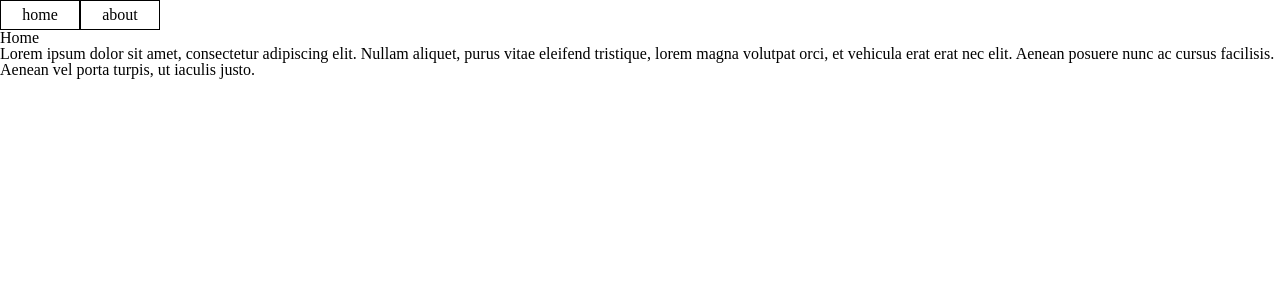
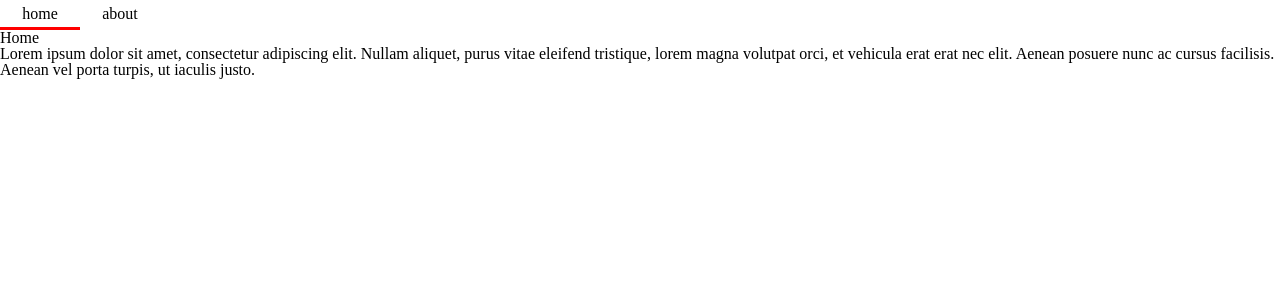
Before and after one commit to raccoon91/dev-raccoon-v2, a React (Create React App) app: page / in a window 1280 px wide. Shown: the top 300 px of the page. Built offline with nearby package versions, Linux system fonts and the light colour scheme.

Commit message:
add react-transition-group

```diff
--- a/src/App.tsx
+++ b/src/App.tsx
@@ -1,20 +1,34 @@
 import React, { FC } from "react";
 import { BrowserRouter as Router, Route, Switch } from "react-router-dom";
+import { CSSTransition, TransitionGroup } from "react-transition-group";
+import styled from "styled-components";
 
-import HomePage from "page/HomePage";
-import AboutPage from "page/AboutPage";
+import Header from "components/Header";
+import Home from "components/Home";
+import About from "components/About";
+
+const AppContainer = styled.div`
+  position: relative;
+`;
 
 const App: FC = () => {
-  const handleChangeRoute = async () => {
-    console.log("hi");
-  };
-
   return (
     <Router>
-      <Route path="/" onChange={handleChangeRoute}>
-        <Route exact path="/" component={HomePage} />
-        <Route exact path="/about" component={AboutPage} />
-      </Route>
+      <Header />
+      <AppContainer>
+        <Route
+          render={({ location }) => (
+            <TransitionGroup>
+              <CSSTransition key={location.key} timeout={500} classNames="change">
+                <Switch>
+                  <Route exact path="/" component={Home} />
+                  <Route exact path="/about" component={About} />
+                </Switch>
+              </CSSTransition>
+            </TransitionGroup>
+          )}
+        />
+      </AppContainer>
     </Router>
   );
 };
--- a/src/components/About.tsx
+++ b/src/components/About.tsx
@@ -1,28 +1,41 @@
 import React, { FC } from "react";
-import styled, { css } from "styled-components";
+import styled from "styled-components";
 
-interface IAboutContainerProps {
-  mount: boolean;
-}
-const AboutContainer = styled.div<IAboutContainerProps>`
-  transform: translateY(10%);
-  opacity: 0;
-  transition: opacity 0.5s, transform 0.5s;
+const AboutContainer = styled.div`
+  position: absolute;
+  top: 0;
+  left: 0;
 
-  ${({ mount }) =>
-    mount &&
-    css`
-      opacity: 1;
-      transform: translateY(0);
-    `}
+  &.change-enter {
+    opacity: 0;
+    transform: translateY(30px);
+    color: red;
+  }
+
+  &.change-enter-active {
+    opacity: 1;
+    transform: translateY(0);
+    transition: opacity 0.5s, transform 0.5s;
+    color: blue;
+  }
+
+  &.change-exit {
+    opacity: 1;
+    transform: translateY(0);
+    color: green;
+  }
+
+  &.change-exit-active {
+    opacity: 0;
+    transform: translateY(30px);
+    transition: opacity 0.3s, transform 0.5s;
+    color: yellow;
+  }
 `;
 
-interface IAboutProps {
-  mount: boolean;
-}
-const About: FC<IAboutProps> = ({ mount }) => {
+const About: FC = () => {
   return (
-    <AboutContainer mount={mount}>
+    <AboutContainer>
       <h1>About</h1>
       <p>
         Donec sit amet augue at enim sollicitudin porta. Praesent finibus ex velit, quis faucibus libero congue et.
--- a/src/components/Header.tsx
+++ b/src/components/Header.tsx
@@ -1,52 +1,47 @@
 import React, { FC } from "react";
 import styled from "styled-components";
-import { useHistory } from "react-router-dom";
+import { NavLink } from "react-router-dom";
 
 const HeaderContainer = styled.header`
   display: flex;
 `;
 
-const HeaderLink = styled.nav`
+const Navigation = styled(NavLink)`
+  position: relative;
   width: 80px;
   height: 30px;
-  border: 1px solid black;
+  color: black;
+  text-decoration: none;
   text-align: center;
   line-height: 28px;
-  cursor: pointer;
-  transition: border-bottom-color 0.5s;
+
+  &::after {
+    content: "";
+    position: absolute;
+    bottom: 0;
+    left: 0;
+    width: 0;
+    height: 3px;
+    background-color: red;
+    transition: width 0.5s;
+  }
 
   &.active {
-    border-bottom-color: red;
+    &::after {
+      width: 100%;
+    }
   }
 `;
 
-interface IHeaderProps {
-  routerChangeEvent: () => void;
-}
-const Header: FC<IHeaderProps> = ({ routerChangeEvent }) => {
-  const history = useHistory();
-  const { pathname } = history.location;
-
-  const onChangeRoute = (e: React.MouseEvent<HTMLDivElement>): void => {
-    const { path } = e.currentTarget.dataset;
-
-    if (path && path !== pathname) {
-      routerChangeEvent();
-
-      setTimeout(() => {
-        history.push(path);
-      }, 500);
-    }
-  };
-
+const Header: FC = () => {
   return (
     <HeaderContainer>
-      <HeaderLink data-path="/" onClick={onChangeRoute}>
+      <Navigation exact to="/" activeClassName="active">
         home
-      </HeaderLink>
-      <HeaderLink data-path="/about" onClick={onChangeRoute}>
+      </Navigation>
+      <Navigation exact to="/about" activeClassName="active">
         about
-      </HeaderLink>
+      </Navigation>
     </HeaderContainer>
   );
 };
--- a/src/components/Home.tsx
+++ b/src/components/Home.tsx
@@ -1,28 +1,41 @@
 import React, { FC } from "react";
-import styled, { css } from "styled-components";
+import styled from "styled-components";
 
-interface IHomeContainerProps {
-  mount: boolean;
-}
-const HomeContainer = styled.div<IHomeContainerProps>`
-  transform: translateY(10%);
-  opacity: 0;
-  transition: opacity 0.5s, transform 0.5s;
+const HomeContainer = styled.div`
+  position: absolute;
+  top: 0;
+  left: 0;
 
-  ${({ mount }) =>
-    mount &&
-    css`
-      opacity: 1;
-      transform: translateY(0);
-    `}
+  &.change-enter {
+    opacity: 0;
+    transform: translateY(30px);
+    color: red;
+  }
+
+  &.change-enter-active {
+    opacity: 1;
+    transform: translateY(0);
+    transition: opacity 0.5s, transform 0.5s;
+    color: blue;
+  }
+
+  &.change-exit {
+    opacity: 1;
+    transform: translateY(0);
+    color: green;
+  }
+
+  &.change-exit-active {
+    opacity: 0;
+    transform: translateY(30px);
+    transition: opacity 0.3s, transform 0.5s;
+    color: yellow;
+  }
 `;
 
-interface IHomeProps {
-  mount: boolean;
-}
-const Home: FC<IHomeProps> = ({ mount }) => {
+const Home: FC = () => {
   return (
-    <HomeContainer mount={mount}>
+    <HomeContainer>
       <h1>Home</h1>
       <p>
         Lorem ipsum dolor sit amet, consectetur adipiscing elit. Nullam aliquet, purus vitae eleifend tristique, lorem
--- a/src/page/AboutPage.tsx
+++ /dev/null
@@ -1,29 +0,0 @@
-import React, { FC, useState, useEffect } from "react";
-
-import Header from "components/Header";
-import About from "components/About";
-
-const AboutPage: FC = () => {
-  const [mount, setMount] = useState<boolean>(false);
-
-  useEffect(() => {
-    const timer = setTimeout(() => {
-      setMount(true);
-    }, 200);
-
-    return () => clearTimeout(timer);
-  }, []);
-
-  const routerChangeEvent = (): void => {
-    setMount(false);
-  };
-
-  return (
-    <>
-      <Header routerChangeEvent={routerChangeEvent} />
-      <About mount={mount} />
-    </>
-  );
-};
-
-export default AboutPage;
--- a/src/page/HomePage.tsx
+++ /dev/null
@@ -1,29 +0,0 @@
-import React, { FC, useEffect, useState } from "react";
-
-import Header from "components/Header";
-import Home from "components/Home";
-
-const HomePage: FC = () => {
-  const [mount, setMount] = useState<boolean>(false);
-
-  useEffect(() => {
-    const timer = setTimeout(() => {
-      setMount(true);
-    }, 200);
-
-    return () => clearTimeout(timer);
-  }, []);
-
-  const routerChangeEvent = (): void => {
-    setMount(false);
-  };
-
-  return (
-    <>
-      <Header routerChangeEvent={routerChangeEvent} />
-      <Home mount={mount} />
-    </>
-  );
-};
-
-export default HomePage;
```
